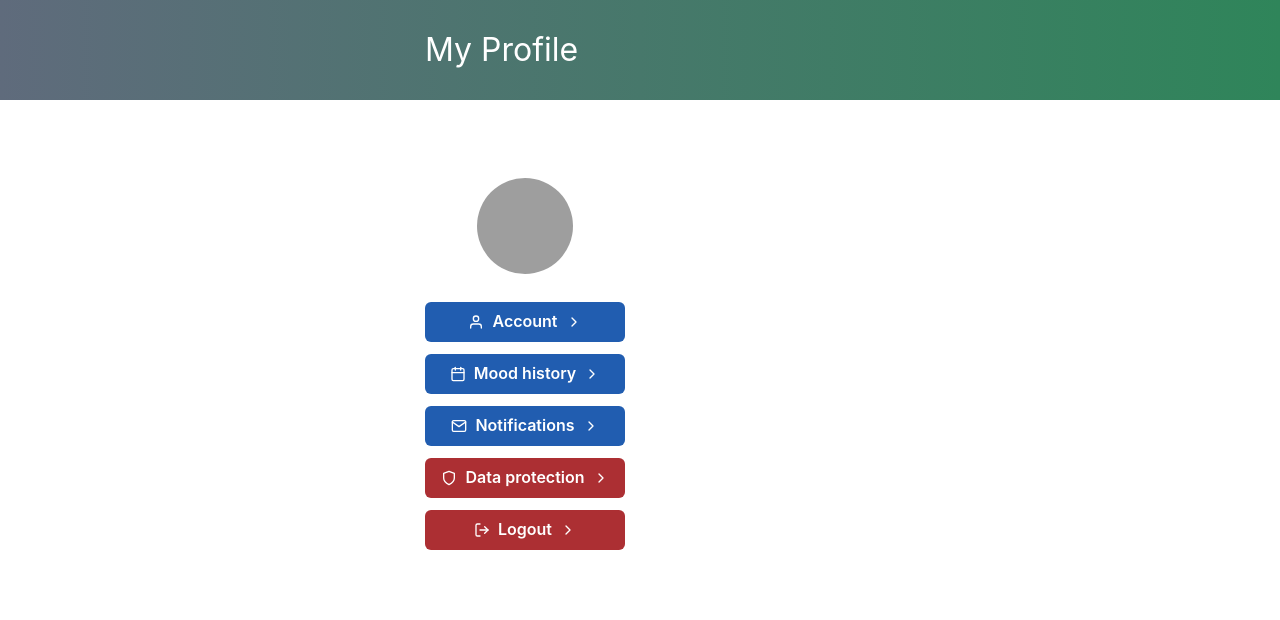
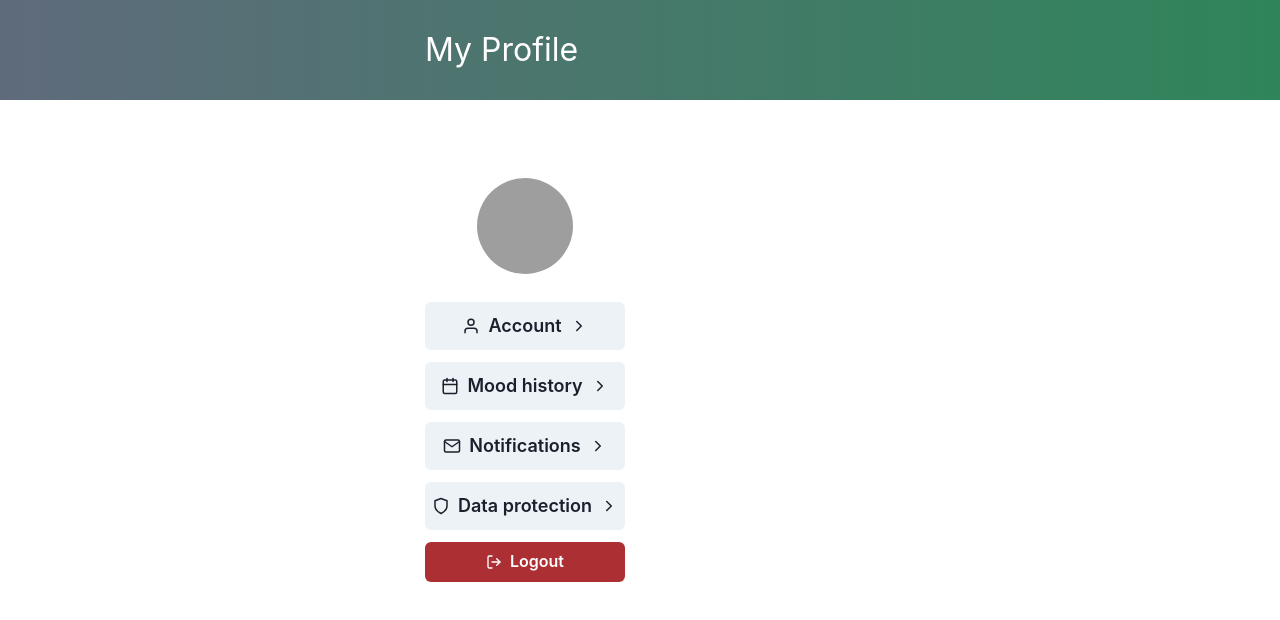
Before and after one commit to TUBerlin-Kopfsachen-Browser-Frontend/kopfsachen-app, a React (Create React App) app: page /profile in a window 1280 px wide. Shown: the top 620 px of the page. Built offline with nearby package versions, Linux system fonts and the light colour scheme; grey boxes are pictures that could not be loaded.

Commit message:
changed grey buttons to colorless

```diff
--- a/src/components/Logout.js
+++ b/src/components/Logout.js
@@ -19,7 +19,7 @@ export default function LogoutButton(props) {
     <Button
       colorScheme='warning'
       leftIcon={<FiLogOut/>}
-      rightIcon={<FiChevronRight />}
+      // rightIcon={<FiChevronRight />}
       onClick={() => {
         fetch(`self-service/logout/browser`, {
           headers: { Accept: "application/json" },
--- a/src/routes/EmergencyNumbers.tsx
+++ b/src/routes/EmergencyNumbers.tsx
@@ -23,6 +23,8 @@ import {
   Center,
   Heading,
   Button,
+  useColorModePreference,
+  useColorModeValue,
 } from "@chakra-ui/react";
 import Sidebar from "../components/Sidebar";
 import externhelp from "../externhelp.png";
@@ -48,11 +50,11 @@ export default function EmergencyNumbers() {
           {/* <Center> */}
           <ListItem
             fontSize={mobile ? 20 : 30}
-            color="black"
+            // color="black"
             fontWeight="semibold"
             pt="20px"
           >
-            <ListIcon as={MdCheckCircle} color="success.500" />
+            <ListIcon as={MdCheckCircle} color={useColorModeValue("success.500", "success.200")} />
             Online Consultation
           </ListItem>
           {/* </Center> */}
@@ -87,12 +89,12 @@ export default function EmergencyNumbers() {
                     <Link href="https://junoma-beratung.de/users/login">
                       <Button
                         leftIcon={<EmailIcon />}
-                        colorScheme="neutral"
+                        // colorScheme="neutral"
                         variant="solid"
                         size="md"
                         height="48px"
                         width="300px"
-                        border="2px"
+                        // border="2px"
                       >
                         Email
                       </Button>
@@ -101,11 +103,11 @@ export default function EmergencyNumbers() {
                     <Link href="https://chat.jugendnotmail.de/frontend/counselor_profiles?embed%5Banonymous_chat_token%5D=WQGcGzJhZ0DEwXPRpuWsnxVC8mElTtH2dCZiB4bAom3EVPzpNRBjDrL59LltSam2&embed%5Bdesign%5D=Mobile_Cleaner_834x696&embed%5Bembedding_site%5D=https%3A%2F%2Fjugendnotmail.de&embed%5Binstance_key%5D=4&embed%5Bpartner_key%5D=9b4aa0">
                       <Button
                         leftIcon={<ChatIcon />}
-                        colorScheme="neutral"
+                        // colorScheme="neutral"
                         variant="solid"
                         height="48px"
                         width="300px"
-                        border="2px"
+                        // border="2px"
                       >
                         Chat 24/7
                       </Button>
@@ -132,12 +134,12 @@ export default function EmergencyNumbers() {
                     <Link href="https://api.whatsapp.com/send/?phone=4915735998143&text&app_absent=0">
                       <Button
                         leftIcon={<ChatIcon />}
-                        colorScheme="neutral"
+                        // colorScheme="neutral"
                         variant="solid"
                         size="md"
                         height="48px"
                         width="300px"
-                        border="2px"
+                        // border="2px"
                       >
                         Whatsapp
                       </Button>
@@ -146,11 +148,11 @@ export default function EmergencyNumbers() {
                     <Link href="mailto:yourmail@gmail.com">
                       <Button
                         leftIcon={<EmailIcon />}
-                        colorScheme="neutral"
+                        // colorScheme="neutral"
                         variant="solid"
                         height="48px"
                         width="300px"
-                        border="2px"
+                        // border="2px"
                       >
                         Email
                       </Button>
@@ -175,12 +177,12 @@ export default function EmergencyNumbers() {
                     <Link href="https://www.nummergegenkummer.de/onlineberatung/#/">
                       <Button
                         leftIcon={<ChatIcon />}
-                        colorScheme="neutral"
+                        // colorScheme="neutral"
                         variant="solid"
                         size="md"
                         height="48px"
                         width="300px"
-                        border="2px"
+                        // border="2px"
                       >
                         Contact per Mail or Chat
                       </Button>
@@ -189,11 +191,11 @@ export default function EmergencyNumbers() {
                     <Link href="tel:11611">
                       <Button
                         leftIcon={<PhoneIcon />}
-                        colorScheme="neutral"
+                        // colorScheme="neutral"
                         variant="solid"
                         height="48px"
                         width="300px"
-                        border="2px"
+                        // border="2px"
                       >
                         Call
                       </Button>
--- a/src/routes/Profile.tsx
+++ b/src/routes/Profile.tsx
@@ -32,7 +32,8 @@ export default function Profile() {
         <Stack direction="column" spacing={3}>
           <Link>
             <Button
-              colorScheme='primary'
+              // colorScheme='primary'
+              size='lg'
               width={200}
               leftIcon={<FiUser />}
               rightIcon={<FiChevronRight />}
@@ -43,7 +44,8 @@ export default function Profile() {
           </Link>
           <Link href="mooddiary">
             <Button
-              colorScheme='primary'
+              // colorScheme='primary'
+              size='lg'
               width={200}
               leftIcon={<FiCalendar />}
               rightIcon={<FiChevronRight />}
@@ -54,7 +56,8 @@ export default function Profile() {
           </Link>
           <Link>
             <Button
-              colorScheme='primary'
+              // colorScheme='primary'
+              size='lg'
               width={200}
               leftIcon={<FiMail />}
               rightIcon={<FiChevronRight />}
@@ -65,7 +68,8 @@ export default function Profile() {
           </Link>
           <Link>
             <Button
-              colorScheme='warning'
+              // colorScheme='warning'
+              size='lg'
               width={200}
               leftIcon={<FiShield />}
               rightIcon={<FiChevronRight />}
```
